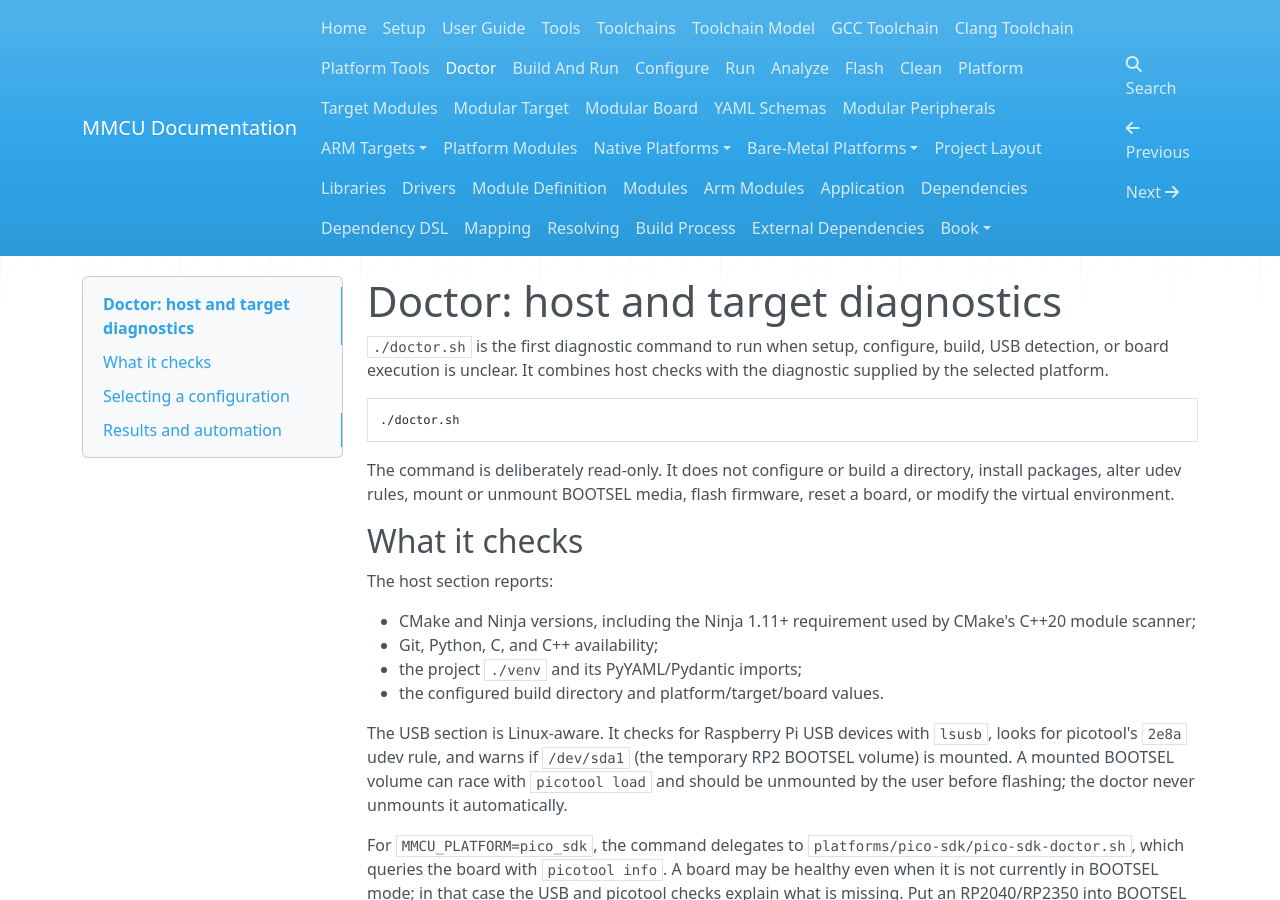
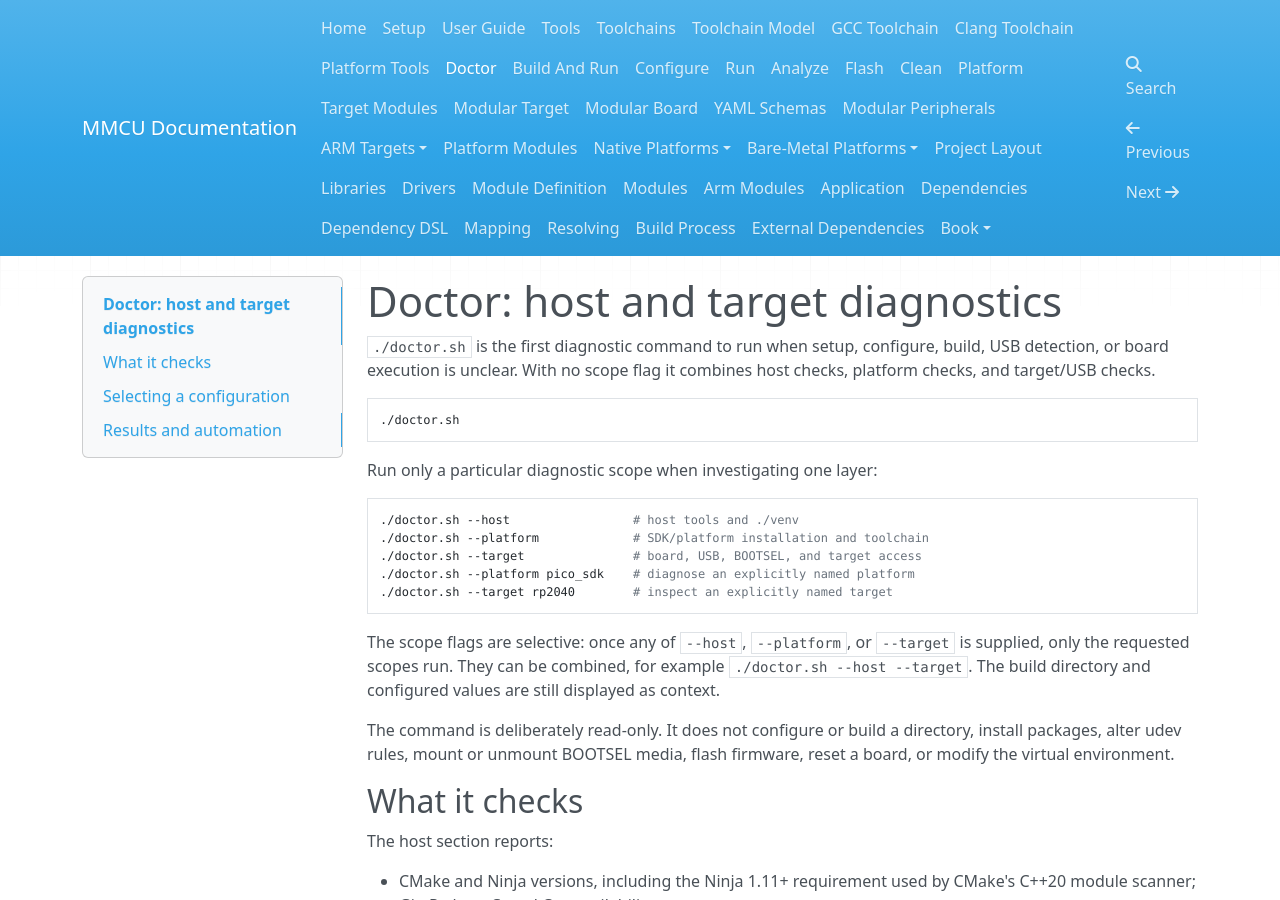
Before and after one commit to 32bitmicroLLC/MMCU, an MkDocs documentation site: the page built from docs/doctor.md, in a window 1280 px wide and 900 px high. Built offline with MkDocs 1.6.1, drawn with Linux system fonts in a browser that asks for light colours; nearby versions of some CDN libraries.

Commit message:
add scoped doctor diagnostics

````diff
--- a/docs/doctor.md
+++ b/docs/doctor.md
@@ -1,12 +1,27 @@
 # Doctor: host and target diagnostics
 
 `./doctor.sh` is the first diagnostic command to run when setup, configure,
-build, USB detection, or board execution is unclear. It combines host checks
-with the diagnostic supplied by the selected platform.
+build, USB detection, or board execution is unclear. With no scope flag it
+combines host checks, platform checks, and target/USB checks.
 
 ```sh
 ./doctor.sh
 ```
+
+Run only a particular diagnostic scope when investigating one layer:
+
+```sh
+./doctor.sh --host                 # host tools and ./venv
+./doctor.sh --platform             # SDK/platform installation and toolchain
+./doctor.sh --target               # board, USB, BOOTSEL, and target access
+./doctor.sh --platform pico_sdk    # diagnose an explicitly named platform
+./doctor.sh --target rp2040        # inspect an explicitly named target
+```
+
+The scope flags are selective: once any of `--host`, `--platform`, or
+`--target` is supplied, only the requested scopes run. They can be combined,
+for example `./doctor.sh --host --target`. The build directory and configured
+values are still displayed as context.
 
 The command is deliberately read-only. It does not configure or build a
 directory, install packages, alter udev rules, mount or unmount BOOTSEL
````
Also changed, not shown: 1 other file.
